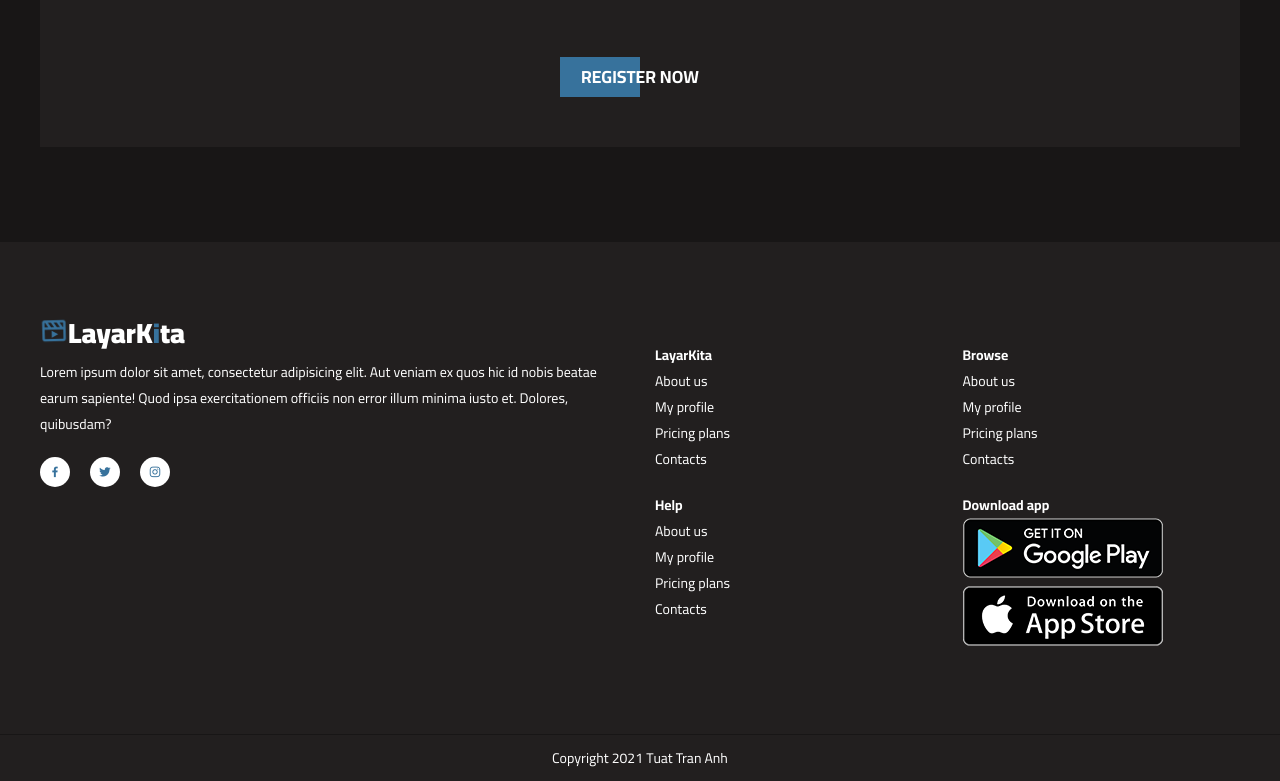
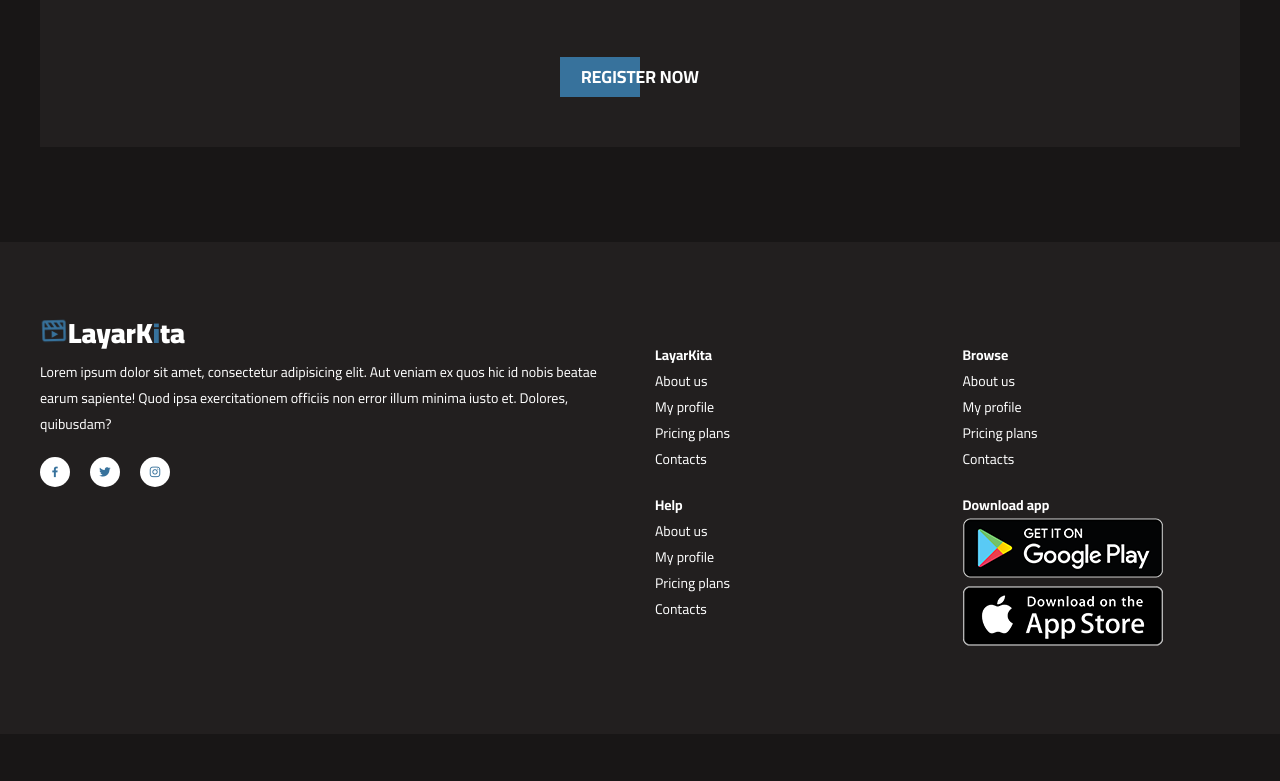
Before and after one commit to GiraldiFreddy/WebsiteTest, a plain HTML site: page index.html in a window 1280 px wide. Shown: the part 4926-5707 px from the top of the page. After the commit the page ends 5660 px from the top, so only its background shows below. Drawn offline with nearby package versions, Linux system fonts and the light colour scheme.

Commit message:
Update index.html

```diff
--- a/index.html
+++ b/index.html
@@ -1138,10 +1138,6 @@
     <!-- END FOOTER SECTION -->
 
     <!-- COPYRIGHT SECTION -->
-    <div class="copyright">
-        Copyright 2021 <a href="https://www.youtube.com/channel/UCnNgtK4tGlWcceXVzoyTg8Q" target="_blank">
-            Tuat Tran Anh</a>
-    </div>
     <!-- END COPYRIGHT SECTION -->
 
     <!-- SCRIPT -->
```
